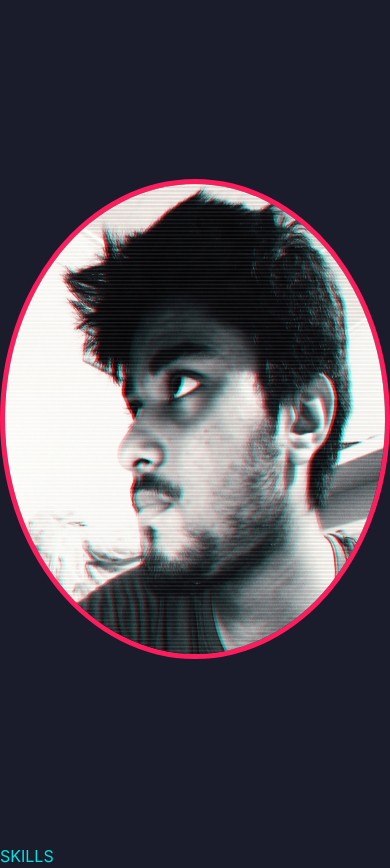
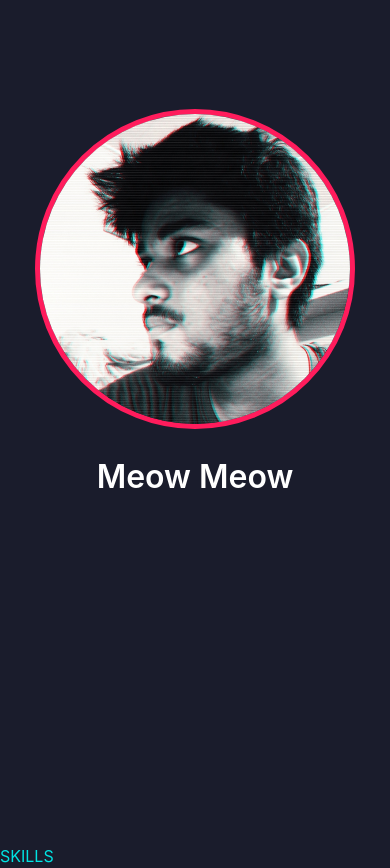
Before and after one commit to ujjwal-kr/mywebsite, a React (Create React App) app: page / in a window 390 px wide. Built offline with nearby package versions, Linux system fonts and the light colour scheme.

Commit message:
media queries and text

```diff
--- a/src/App.sass
+++ b/src/App.sass
@@ -29,8 +29,8 @@ $input-shadow: none
 @import '../node_modules/bulma/sass/base/_all'
 @import '../node_modules/bulma/sass/helpers/color'
 @import '../node_modules/bulma/sass/elements/button.sass'
-@import '../node_modules/bulma/sass/elements/form.sass'
 @import '../node_modules/bulma/sass/grid/_all'
+@import '../node_modules/bulma/sass/elements/title'
 @import '../node_modules/bulma/sass/helpers/typography'
 @import '../node_modules/bulma/sass/components/navbar.sass'
 @import '../node_modules/bulma/sass/layout/hero.sass'
--- a/src/components/home.tsx
+++ b/src/components/home.tsx
@@ -5,6 +5,12 @@ export const MyImageEl = styled.img`
     height: 30rem;
     border-radius: 50%;
     border: 5px solid #ff1c5c;
+    margin-top: -5em;
+    @media all and (max-width: 800px) {
+        width: 20rem;
+        height: 20rem;
+        margin-top: -15em;
+    }
 `
 
 export const ImgContainer = styled.div`
--- a/src/home.tsx
+++ b/src/home.tsx
@@ -17,6 +17,11 @@ function Hero() {
             <div className="hero is-info is-fullheight">
                 <ImgContainer>
                     <MyImageEl src={MyImage} />
+                    <br/>
+                    <br/>
+                    <p className="title">
+                        Meow Meow
+                    </p>
                 </ImgContainer>
             </div>
         </div>
```
